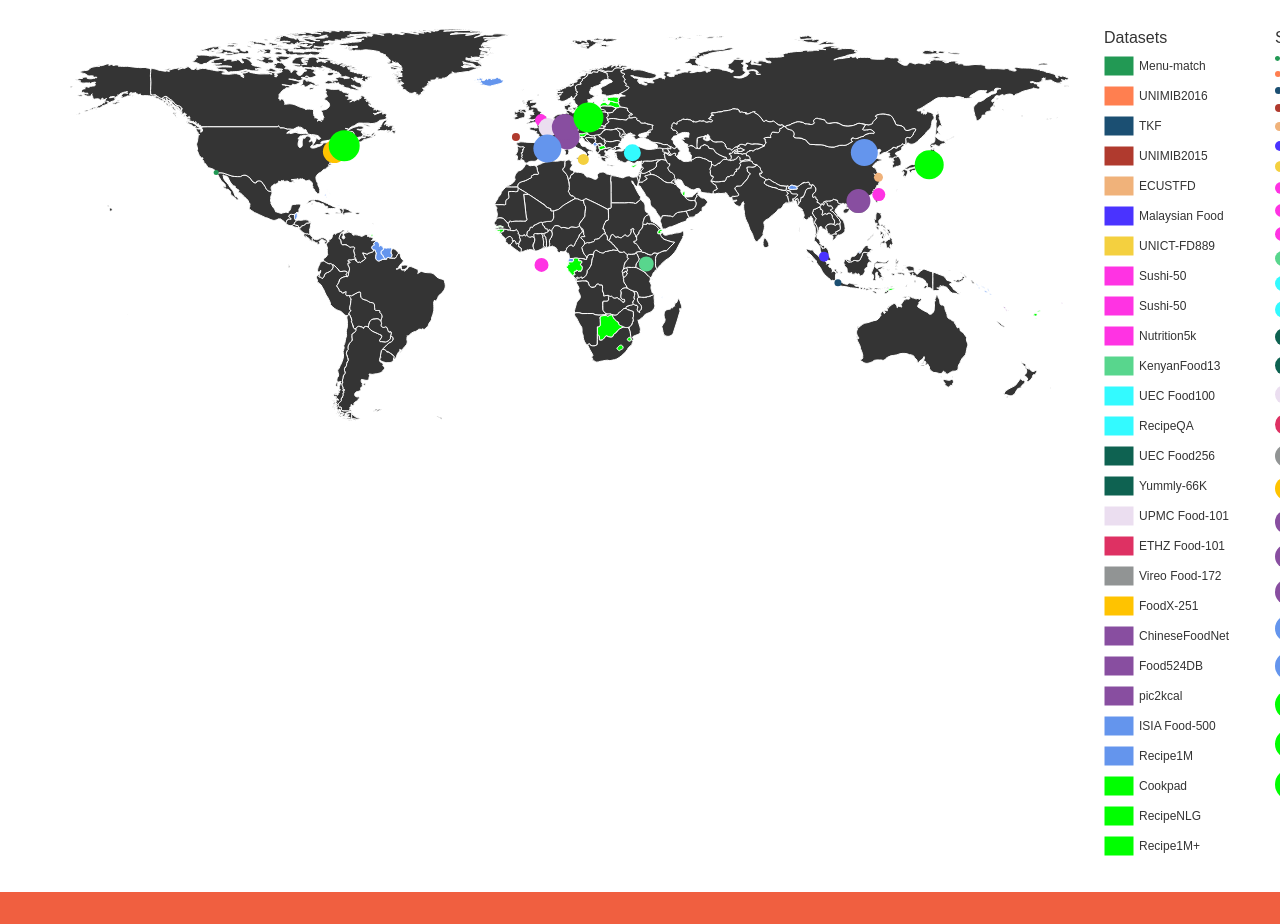
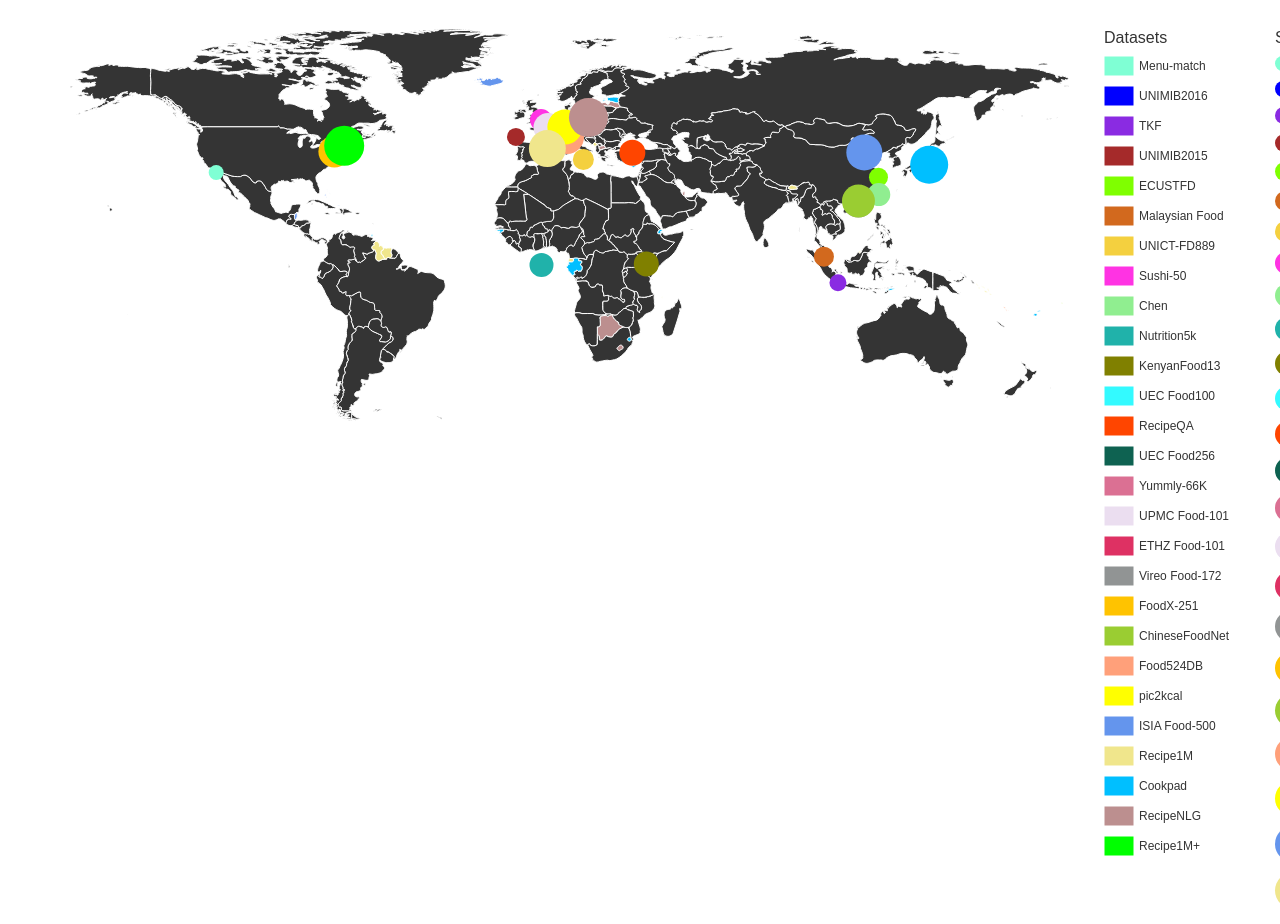
Before and after one commit to GilalNauman/AIFood, a plain HTML site: page index.html in a window 1280 px wide. Shown: the part 528-1452 px from the top of the page. Drawn offline with nearby package versions, Linux system fonts and the light colour scheme; some packages are replaced by stand-ins of ours; a script that the page names is missing.

Commit message:
Update index.html
Update marker size and colors

```diff
--- a/index.html
+++ b/index.html
@@ -173,7 +173,7 @@
                                min: 1,
                               max: 700,
                                 attrs: {
-                                    fill: "#229954"
+                                    fill: "#7FFFD4"
                                 },
                                 label: "Menu-match"
                             },
@@ -183,7 +183,7 @@
                               min: 701,
 							  max: 1050,
                                 attrs: {
-                                    fill: "#FF7F50"
+                                    fill: "#0000FF"
                                 },
                                 label: "UNIMIB2016"
                             },
@@ -193,7 +193,7 @@
                               min: 1052,
 							  max: 1644,
                                 attrs: {
-                                    fill: "#1B4F72 "
+                                    fill: "#8A2BE2"
                                 },
                                 label: "TKF"
                             },
@@ -202,7 +202,7 @@
 								min: 1645,
 								max: 2000,
                                 attrs: {
-                                    fill: "#B03A2E"
+                                    fill: "#A52A2A"
                                 },
                                 label: "UNIMIB2015"
                             },
@@ -211,7 +211,7 @@
                                 min: 2001,
 								max: 2980,
                                 attrs: {
-                                    fill: "#F0B27A"
+                                    fill: "#7FFF00"
                                 },
                                 label: "ECUSTFD"
                             },
@@ -220,7 +220,7 @@
                                  min:2981,
 								max: 3300,
                                 attrs: {
-                                    fill: "#4A33FF"
+                                    fill: "#D2691E"
                                 },
                                 label: "Malaysian Food"
                             },
@@ -250,9 +250,9 @@
                                 max:5000 ,
 
                                 attrs: {
-                                    fill: "#FF33E3"
-                                },
-                                label: "Sushi-50"
+                                    fill: "#90EE90"
+                                },
+                                label: "Chen"
                             },
                              {
                                 //Nutrition5k
@@ -260,7 +260,7 @@
                                 max:5000 ,
 
                                 attrs: {
-                                    fill: "#FF33E3"
+                                    fill: "#20B2AA"
                                 },
                                 label: "Nutrition5k"
                             },
@@ -269,7 +269,7 @@
                                 min:5002,
                                 max: 8200,
                                 attrs: {
-                                    fill: "#58D68D"
+                                    fill: "#808000"
                                 },
                                 label: "KenyanFood13"
                             },
@@ -287,7 +287,7 @@
                                 min:9061,
                                 max:20000,
                                 attrs: {
-                                    fill: "#33FAFF "
+                                    fill: "#FF4500"
                                 },
                                 label: "RecipeQA"
                             },
@@ -305,7 +305,7 @@
                                  min: 31400,
                                 max: 66615,
                                 attrs: {
-                                    fill: "#0E6251"
+                                    fill: "#DB7093"
                                 },
                                 label: "Yummly-66K"
                             },
@@ -354,7 +354,7 @@
                               min: 158846,
                                 max: 185628,
                                 attrs: {
-                                    fill: "#884EA0 "
+                                    fill: "#9ACD32"
                                 },
                                 label: "ChineseFoodNet"
                             },
@@ -363,7 +363,7 @@
                               min: 185630,
                               max: 247636,
                                 attrs: {
-                                    fill: "#884EA0 "
+                                    fill: "#FFA07A"
                                 },
                                 label: "Food524DB"
                             },
@@ -372,7 +372,7 @@
                               min: 247637,
                               max: 308000,
                                 attrs: {
-                                    fill: "#884EA0 "
+                                    fill: "#FFFF00"
                                 },
                                 label: "pic2kcal"
                             },
@@ -390,7 +390,7 @@
                                 min: 399727,
                                 max: 800000,
                                 attrs: {
-                                    fill: "#6495ED"
+                                    fill: "#F0E68C"
                                 },
                                 label: "Recipe1M"
                             },
@@ -399,7 +399,7 @@
                                 min: 800001,
                                 max: 1642540,
                                 attrs: {
-                                    fill: "#00FF00"
+                                    fill: "#00BFFF"
                                 },
                                 label: "Cookpad"
                             },
@@ -408,7 +408,7 @@
                                 min: 1642541,
                                 max: 2231142,
                                 attrs: {
-                                    fill: "#00FF00"
+                                    fill: "#BC8F8F"
                                 },
                                 label: "RecipeNLG"
                             },
@@ -427,7 +427,7 @@
                     },
                     plot: {
                         mode: "vertical",
-                        title: "Size of Datasets (Images/classes)",
+                        title: "Size of Datasets",
                         labelAttrs: {
                             "font-size": 12
                         },
@@ -439,28 +439,28 @@
                             	min: 0,
                                 max: 700,
                                 attrs: {
-                                    fill: "#229954"
+                                    fill: "#7FFFD4"
                                 },
                                 attrsHover: {
                                     transform: "s1.5",
                                     "stroke-width": 1
                                 },
                                 label: ">1 and <=800",
-                                size: 5
+                                size: 15
                             },
                             //UNIMIB2016
                             {
                                 min: 701,
                                 max: 1050,
                                 attrs: {
-                                    fill: "#FF7F50"
+                                    fill: "#0000FF"
                                 },
                                 attrsHover: {
                                     transform: "s1.5",
                                     "stroke-width": 1
                                 },
                                 label: "> 700 and <=1050",
-                                size: 6
+                                size: 16
                             },
 
                              //TFK
@@ -468,14 +468,14 @@
                                 min: 1051,
 							  max: 1644,
                                 attrs: {
-                                    fill: "#1B4F72"
+                                    fill: "#8A2BE2"
                                 },
                                 attrsHover: {
                                     transform: "s1.5",
                                     "stroke-width": 1
                                 },
                                 label: "> 1052 and <=1644",
-                                size: 7
+                                size: 17
                             },
 
                             //UNIMIB2015
@@ -483,42 +483,42 @@
                                 min: 1645,
                                 max: 2000,
                                 attrs: {
-                                    fill: "#B03A2E"
+                                    fill: "#A52A2A"
                                 },
                                 attrsHover: {
                                     transform: "s1.5",
                                     "stroke-width": 1
                                 },
                                 label: "> 1645 and <=2000",
-                                size: 8
+                                size: 18
                             },
                                 //ECUSTFD
                             {
                                 min: 2001,
                                 max: 2980,
                                 attrs: {
-                                    fill: "#F0B27A"
+                                    fill: "#7FFF00"
                                 },
                                 attrsHover: {
                                     transform: "s1.5",
                                     "stroke-width": 1
                                 },
                                 label: "> 2000 and <=2900",
-                                size: 9
+                                size: 19
                             },
                                  //Malaysian Food
                             {
                                 min:2981,
 								max:3300,
                                 attrs: {
-                                fill: "#4A33FF",
+                                fill: "#D2691E",
                                 },
                                 attrsHover: {
                                     transform: "s1.5",
                                     "stroke-width": 1
                                 },
                                 label: "> 3000 and <=3300",
-                                size: 10
+                                size: 20
                             },
 
                              // //UNICT-FD889
@@ -534,7 +534,7 @@
                                     "stroke-width": 1
                                 },
                                 label: "> 3000 and <=3500",
-                                size: 11
+                                size: 21
                             } ,
                            // Sushi-50
                             {
@@ -548,35 +548,35 @@
                                     "stroke-width": 1
                                 },
                                 label: "> 3600 and <=3970",
-                                size: 12
+                                size: 22
                             },
                             // Chen
                             {
                                 min:3971,
                                 max: 5000,
                                 attrs: {
-                                    fill: "#FF33E3"
+                                    fill: "#90EE90"
                                 },
                                 attrsHover: {
                                     transform: "s1.5",
                                     "stroke-width": 1
                                 },
                                 label: "> 3971 and <=5000",
-                                size: 13
+                                size: 23
                             },
                             // Nutrition5k
                             {
                                 min:5001,
                                 max: 5002,
                                 attrs: {
-                                    fill: "#FF33E3"
+                                    fill: "#20B2AA"
                                 },
                                 attrsHover: {
                                     transform: "s1.5",
                                     "stroke-width": 1
                                 },
                                 label: "> 5002 and <=5000",
-                                size: 14
+                                size: 24
                             },
 
                                  // KenyanFood13
@@ -584,14 +584,14 @@
                                 min:5002,
                                 max: 8200,
                                 attrs: {
-                                    fill: "#58D68D"
+                                    fill: "#808000"
                                 },
                                 attrsHover: {
                                     transform: "s1.5",
                                     "stroke-width": 1
                                 },
                                 label: "> 4000 and <=8174",
-                                size: 15
+                                size: 25
                             },
                             // UEC Food 100
 
@@ -606,7 +606,7 @@
                                     "stroke-width": 1
                                 },
                                 label: "> 8000 and <=9060",
-                                size: 15
+                                size: 25
                             },
 
                             // RecipeQA
@@ -615,14 +615,14 @@
                                  min:9061,
                                 max: 20000,
                                 attrs: {
-                                    fill: "#33FAFF"
+                                    fill: "#FF4500"
                                 },
                                 attrsHover: {
                                     transform: "s1.5",
                                     "stroke-width": 1
                                 },
                                 label: "> 20999 and <=20000",
-                                size: 17
+                                size: 26
                             },
 
 
@@ -638,7 +638,7 @@
                                     "stroke-width": 1
                                 },
                                 label: "> 20000 and <=31397",
-                                size: 18
+                                size: 27
                             },
 
                             //Yummly-66K
@@ -646,14 +646,14 @@
                                 min:31398,
                                 max:66615,
                                 attrs: {
-                                    fill: "#0E6251"
+                                    fill: "#DB7093"
                                 },
                                 attrsHover: {
                                     transform: "s1.5",
                                     "stroke-width": 1
                                 },
                                 label: "> 31398 and <=66615",
-                                size: 19
+                                size: 28
                             },
                             //UPMC Food-101
 
@@ -668,7 +668,7 @@
                                     "stroke-width": 1
                                 },
                                 label: "> 66615 and <=90840",
-                                size: 19
+                                size: 29
                             },
 							  //ETHZ Food-101
                                     {
@@ -681,7 +681,7 @@
                                     "stroke-width": 1
                                 },
                                 label: "> 90840 and <=101000",
-                                size: 21
+                                size: 30
                             },
                             //Vireo Food-172
                             {
@@ -695,7 +695,7 @@
                                     "stroke-width": 1
                                 },
                                 label: "> Between 100  to 110 thousands",
-                                size: 22
+                                size: 31
                             },
 
                              //FoodX-251
@@ -711,35 +711,35 @@
                                     "stroke-width": 1
                                 },
                                 label: "> Between 110 to 1.58K",
-                                size: 23
+                                size: 32
                             },
                            {
                             	//ChineseFoodNet
                               min: 158847,
                                 max: 185628,
                                 attrs: {
-                                    fill: "#884EA0 "
+                                    fill: "#9ACD32"
                                 },
                                 attrsHover: {
                                     transform: "s1.5",
                                     "stroke-width": 1
                                 },
                                 label: "> Between 158  to 1.85K",
-                                size: 24
+                                size: 33
                             },
                               {
                             	//Food524DB
                               min: 185629,
                                 max: 247636,
                                 attrs: {
-                                    fill: "#884EA0 "
+                                    fill: "#FFA07A"
                                 },
                                 attrsHover: {
                                     transform: "s1.5",
                                     "stroke-width": 1
                                 },
                                 label: "> Between 158  to 2.47K",
-                                size: 25
+                                size: 34
                             },
 
                             {
@@ -747,14 +747,14 @@
                               min: 247637,
                                 max: 308000,
                                 attrs: {
-                                    fill: "#884EA0 "
+                                    fill: "#FFFF00"
                                 },
                                 attrsHover: {
                                     transform: "s1.5",
                                     "stroke-width": 1
                                 },
                                 label: "> Between 247  to 30.8K",
-                                size: 26
+                                size: 35
                             },
 
                             {
@@ -769,7 +769,7 @@
                                     "stroke-width": 1
                                 },
                                 label: "> Between 30.8K  to 39.9K",
-                                size: 27
+                                size: 36
 
                             },
                             {
@@ -777,14 +777,14 @@
                                 min: 399727,
                                 max: 800000,
                                 attrs: {
-                                    fill: "#6495ED"
+                                    fill: "#F0E68C"
                                 },
                                attrsHover: {
                                     transform: "s1.5",
                                     "stroke-width": 1
                                 },
                                 label: "> Between 39.9K  to 800K",
-                                size: 28
+                                size: 37
 
                             },
 
@@ -793,28 +793,28 @@
                                 min: 800001,
                                 max: 1642540,
                                 attrs: {
-                                    fill: "#00FF00"
+                                    fill: "#00BFFF"
                                 },
                                attrsHover: {
                                     transform: "s1.5",
                                     "stroke-width": 1
                                 },
                                 label: "> Between 800K  to 1.6 Million",
-                                size: 29
+                                size: 38
                             },
                             {
                             	//RecipeNLG
                                 min: 1642541,
                                 max: 2231142,
                                 attrs: {
-                                    fill: "#00FF00"
+                                    fill: "#BC8F8F"
                                 },
                                attrsHover: {
                                     transform: "s1.5",
                                     "stroke-width": 1
                                 },
                                 label: "> Between 1.6 Million  to 2.2 Million",
-                                size: 30
+                                size: 39
                             },
                              {
                             	//Recipe1M+
@@ -828,7 +828,7 @@
                                     "stroke-width": 1
                                 },
                                 label: "> Between 2.2 Million  to 13 Million",
-                                size: 31
+                                size: 40
                             }
 
 
@@ -2539,7 +2539,7 @@
 
 <div class="container">
 
-    <h1 style="text-align:center">All Avaiable Datasets Information with Geo-location</h1>
+    <h1 style="text-align:center"><i><b> DATASETS MAPPING WITH GEO-TAG</b></i></h1>
 
     <div class="mapcontainer" style="display:flex !important; margin-top: 50px !important;">
         <div class="map">
```
